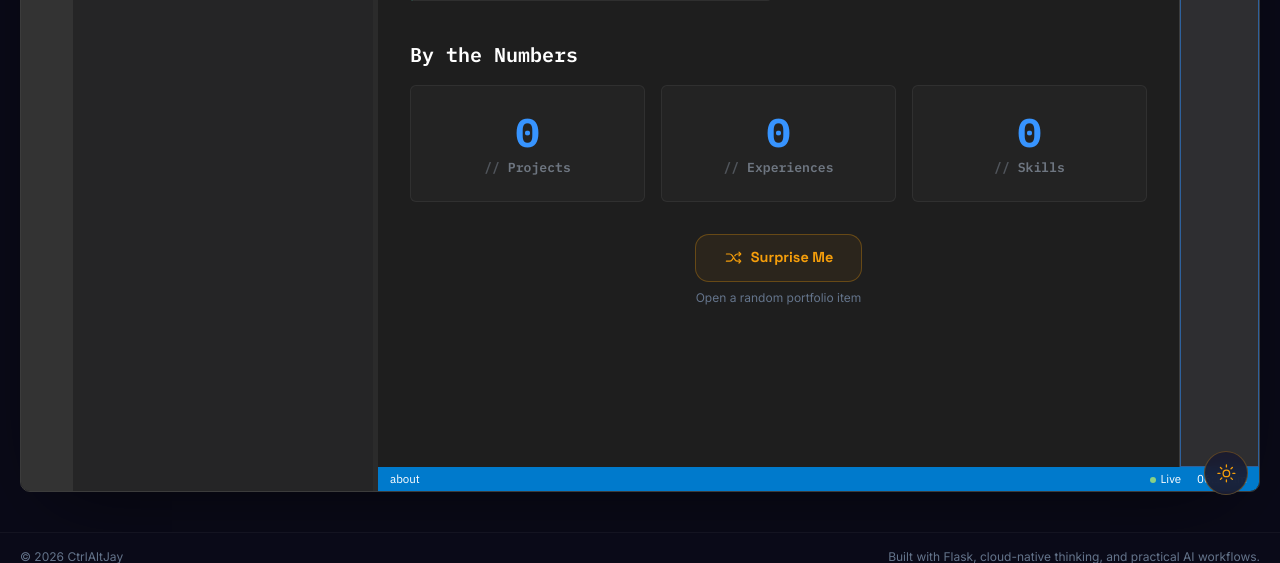
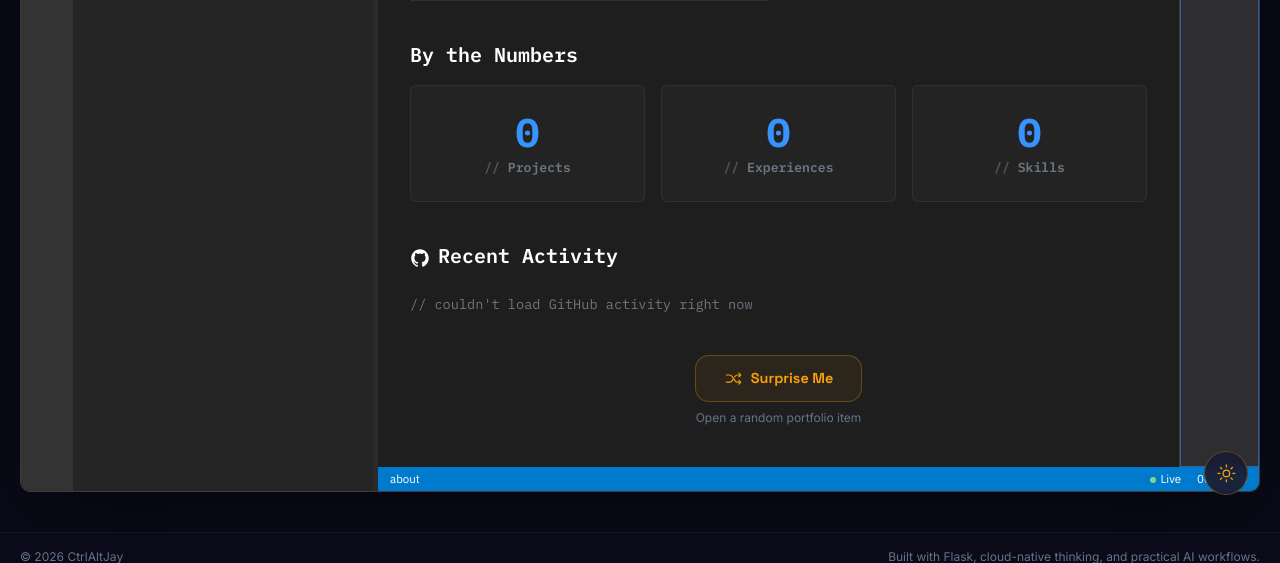
Before and after one commit to Jayyy419/CtrlAltJay, a Flask app: page / in a window 1280 px wide. Shown: the part 1032-1595 px from the top of the page. Run offline with Flask 3, Linux system fonts and the light colour scheme; data that the repository does not hold is empty; parts of the project's set-up code (start-up, migrations or seed data) failed here and were passed over; some libraries are stand-ins or nearby versions.

Commit message:
Add live GitHub activity strip to About Me (#17)
Fetches recent public events for the linked GitHub profile client-side
and renders them as a code-styled activity list (push/PR/issue/star/fork
events with repo name and relative time), with a graceful fallback
message if the request fails. Also widens the CSP connect-src to allow
fetches to api.github.com, which the feature depends on.

Co-authored-by: Claude <noreply@anthropic.com>

```diff
--- a/app.py
+++ b/app.py
@@ -317,7 +317,7 @@ def set_security_headers(response):
         "style-src 'self' 'unsafe-inline' https://fonts.googleapis.com; "
         "font-src 'self' https://fonts.gstatic.com; "
         "img-src 'self' data: blob:; "
-        "connect-src 'self' https://unpkg.com; "
+        "connect-src 'self' https://unpkg.com https://api.github.com; "
         "manifest-src 'self'; "
         "worker-src 'self'; "
         "frame-ancestors 'none'; "
--- a/static/css/style.css
+++ b/static/css/style.css
@@ -238,6 +238,29 @@ body { font-family: 'Plex Sans', system-ui, sans-serif; }
   color: var(--ide-text-faint) !important;
 }
 .counter-label::before { content: "// "; opacity: 0.6; }
+
+/* ===== GitHub Activity Strip ===== */
+.gh-activity-strip { display: flex; flex-direction: column; gap: 8px; }
+.gh-activity-item {
+  display: flex;
+  align-items: center;
+  gap: 10px;
+  padding: 8px 12px;
+  border: 1px solid var(--ide-border-soft);
+  border-radius: 6px;
+  background: var(--ide-editor-bg-soft);
+  font-size: 0.85rem;
+}
+.gh-activity-item ion-icon { color: var(--ide-accent); flex-shrink: 0; font-size: 1rem; }
+.gh-activity-text { flex: 1; min-width: 0; color: var(--ide-text); }
+.gh-activity-text strong { color: var(--ide-type); font-family: 'Plex Mono', monospace; font-weight: 600; }
+.gh-activity-time { font-family: 'Plex Mono', monospace; font-size: 0.72rem; color: var(--ide-text-faint); flex-shrink: 0; }
+.gh-activity-loading, .gh-activity-empty, .gh-activity-error {
+  font-family: 'Plex Mono', monospace;
+  font-size: 0.85rem;
+  color: var(--ide-text-faint);
+  padding: 8px 0;
+}
 
 /* File-tree sidebar */
 .ide-sidebar {
--- a/static/js/script.js
+++ b/static/js/script.js
@@ -1600,6 +1600,7 @@ async function bootstrap() {
   handleDeepLink();
   initHitCounter();
   initAnimatedCounters();
+  initGithubActivity();
   registerServiceWorker();
 
   // Smooth page load transition
@@ -2895,6 +2896,78 @@ function animateCounter(id, target) {
     if (progress < 1) requestAnimationFrame(step);
   }
   requestAnimationFrame(step);
+}
+
+/* ===== Live GitHub Activity Strip ===== */
+async function initGithubActivity() {
+  const container = document.getElementById("github-activity-strip");
+  if (!container) return;
+  const link = document.querySelector('a[href*="github.com"]');
+  const match = link?.href.match(/github\.com\/([^/?#]+)/i);
+  const username = match?.[1];
+  if (!username) {
+    document.getElementById("github-activity-section")?.remove();
+    return;
+  }
+
+  try {
+    const res = await fetch(`https://api.github.com/users/${encodeURIComponent(username)}/events/public?per_page=6`);
+    if (!res.ok) throw new Error(`GitHub API ${res.status}`);
+    const events = await res.json();
+    renderGithubActivity(container, Array.isArray(events) ? events.slice(0, 6) : []);
+  } catch (err) {
+    container.innerHTML = `<div class="gh-activity-error">// couldn't load GitHub activity right now</div>`;
+  }
+}
+
+function describeGithubEvent(event) {
+  const repo = event.repo?.name || "unknown/repo";
+  switch (event.type) {
+    case "PushEvent": {
+      const n = event.payload?.commits?.length || 0;
+      return { icon: "arrow-up-circle-outline", text: `pushed ${n} commit${n === 1 ? "" : "s"} to` , repo };
+    }
+    case "CreateEvent":
+      return { icon: "add-circle-outline", text: `created a ${event.payload?.ref_type || "ref"} in`, repo };
+    case "PullRequestEvent":
+      return { icon: "git-pull-request-outline", text: `${event.payload?.action || "updated"} a pull request in`, repo };
+    case "IssuesEvent":
+      return { icon: "alert-circle-outline", text: `${event.payload?.action || "updated"} an issue in`, repo };
+    case "IssueCommentEvent":
+      return { icon: "chatbubble-outline", text: "commented on an issue in", repo };
+    case "WatchEvent":
+      return { icon: "star-outline", text: "starred", repo };
+    case "ForkEvent":
+      return { icon: "git-branch-outline", text: "forked", repo };
+    default:
+      return { icon: "git-commit-outline", text: `${(event.type || "activity").replace("Event", "").toLowerCase()} in`, repo };
+  }
+}
+
+function timeAgo(dateStr) {
+  const diffMs = Date.now() - new Date(dateStr).getTime();
+  const mins = Math.floor(diffMs / 60000);
+  if (mins < 60) return `${Math.max(mins, 0)}m ago`;
+  const hours = Math.floor(mins / 60);
+  if (hours < 24) return `${hours}h ago`;
+  const days = Math.floor(hours / 24);
+  if (days < 30) return `${days}d ago`;
+  return `${Math.floor(days / 30)}mo ago`;
+}
+
+function renderGithubActivity(container, events) {
+  if (!events.length) {
+    container.innerHTML = `<div class="gh-activity-empty">// no recent public activity</div>`;
+    return;
+  }
+  container.innerHTML = events.map((event) => {
+    const { icon, text, repo } = describeGithubEvent(event);
+    return `<div class="gh-activity-item">
+      <ion-icon name="${escapeHtml(icon)}" aria-hidden="true"></ion-icon>
+      <span class="gh-activity-text">${escapeHtml(text)} <strong>${escapeHtml(repo)}</strong></span>
+      <span class="gh-activity-time">${escapeHtml(timeAgo(event.created_at))}</span>
+    </div>`;
+  }).join("");
 }
 
 /* ===== Visitor Hit Counter ===== */
--- a/templates/index.html
+++ b/templates/index.html
@@ -262,6 +262,13 @@
               <span class="counter-number" id="counter-skills">0</span>
               <span class="counter-label">Skills</span>
             </div>
+          </div>
+        </section>
+
+        <section class="mt-10" id="github-activity-section">
+          <h3 class="font-display text-xl font-semibold text-white mb-4"><ion-icon aria-hidden="true" name="logo-github" class="align-middle mr-2"></ion-icon>Recent Activity</h3>
+          <div id="github-activity-strip" class="gh-activity-strip">
+            <div class="gh-activity-loading">// loading recent GitHub activity...</div>
           </div>
         </section>
 
```
